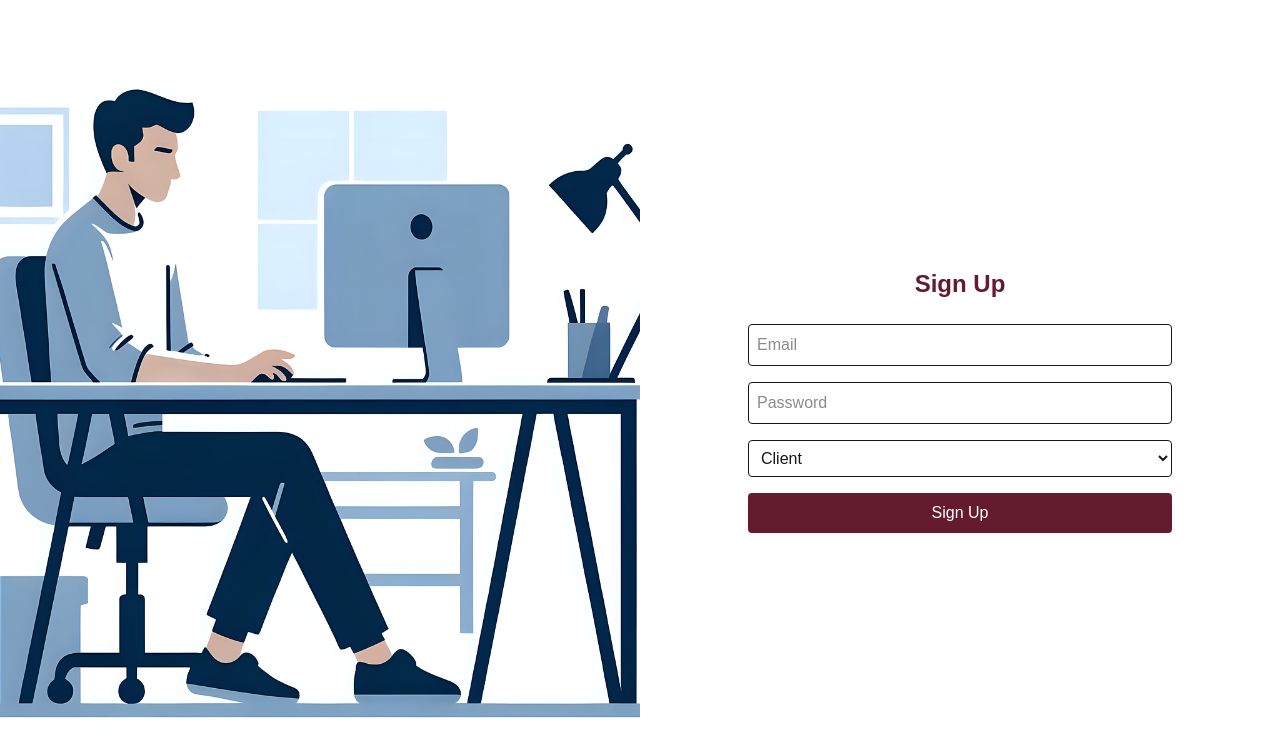
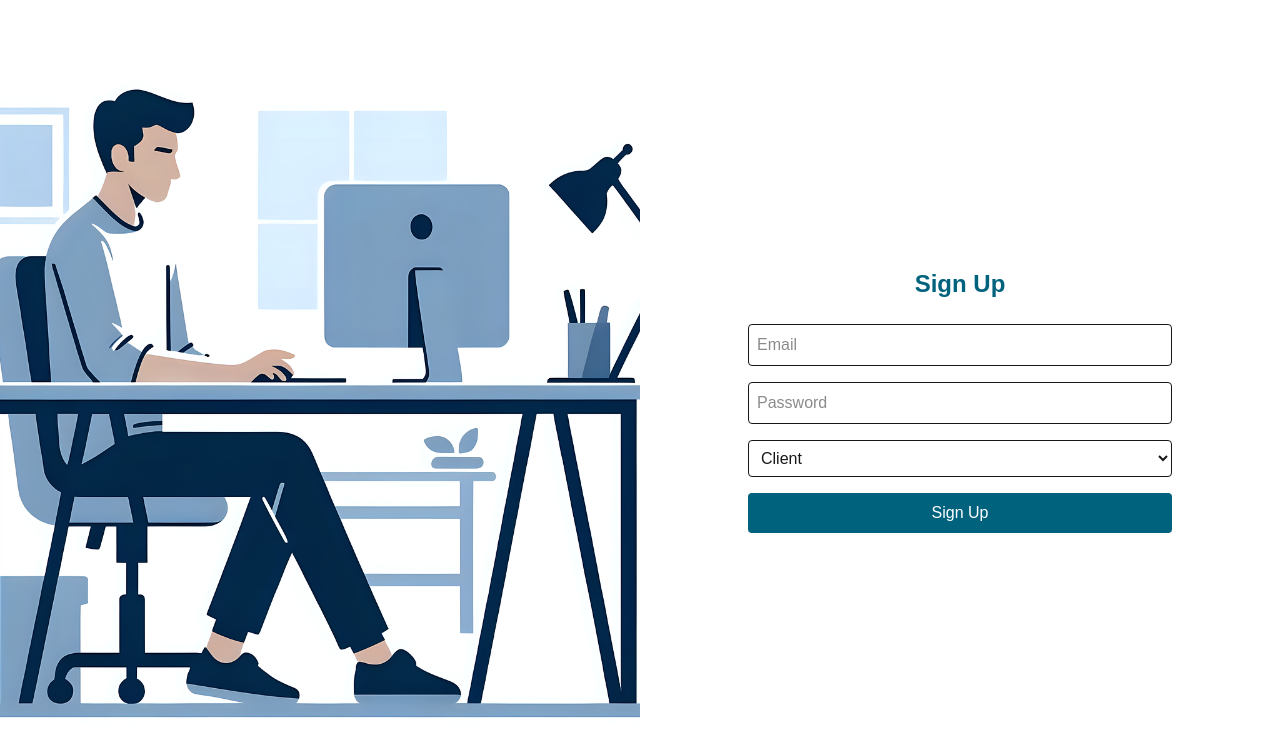
Before and after one commit to Erusavadla-Lavanya/optnest, a Next.js app: page /signup in a window 1280 px wide. Shown: the top 756 px of the page. Built offline with nearby package versions, Linux system fonts and the light colour scheme.

Commit message:
Update page.tsx

```diff
--- a/app/signup/page.tsx
+++ b/app/signup/page.tsx
@@ -278,7 +278,7 @@ export default function SignupPage() {
       {/* Right side - Sign Up form */}
       <div className="w-full md:w-1/2 flex items-center justify-center bg-white">
         <div className="max-w-md w-full p-3">
-          <h1 className="text-2xl font-bold mb-6 text-[#641B2E] text-center">
+          <h1 className="text-2xl font-bold mb-6 text-[#01627d] text-center">
             Sign Up
           </h1>
 
@@ -313,7 +313,7 @@ export default function SignupPage() {
           <button
             onClick={handleSignup}
             disabled={loading}
-            className="w-full bg-[#641B2E] text-white py-2 rounded hover:bg-[#4b1323] disabled:bg-gray-400"
+            className="w-full bg-[#01627d] text-white py-2 rounded hover:bg-[#01627d] disabled:bg-gray-400"
           >
             {loading ? "Processing..." : "Sign Up"}
           </button>
```
